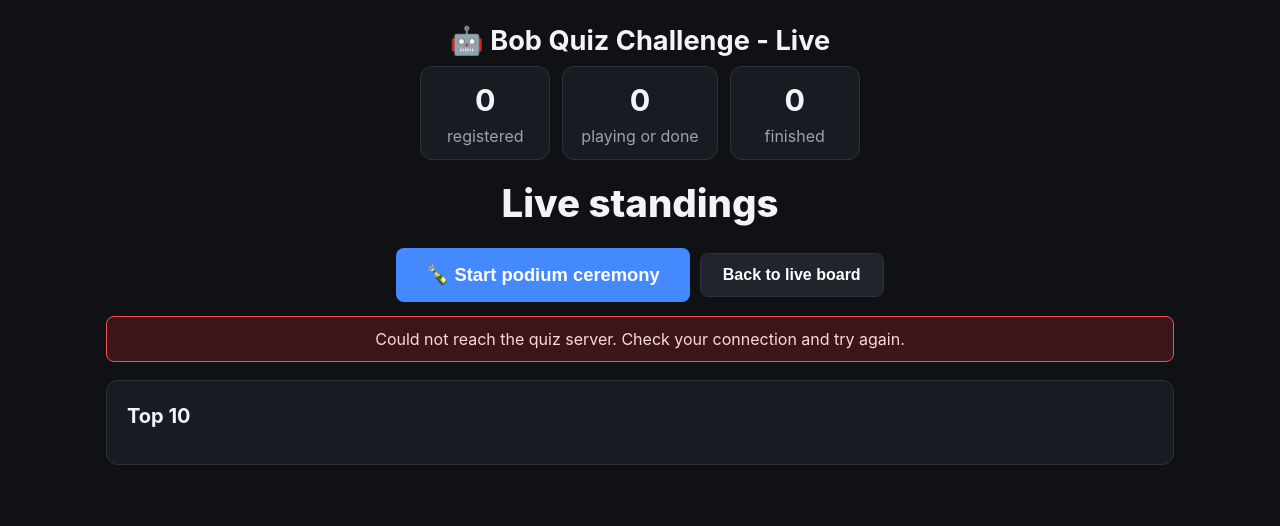
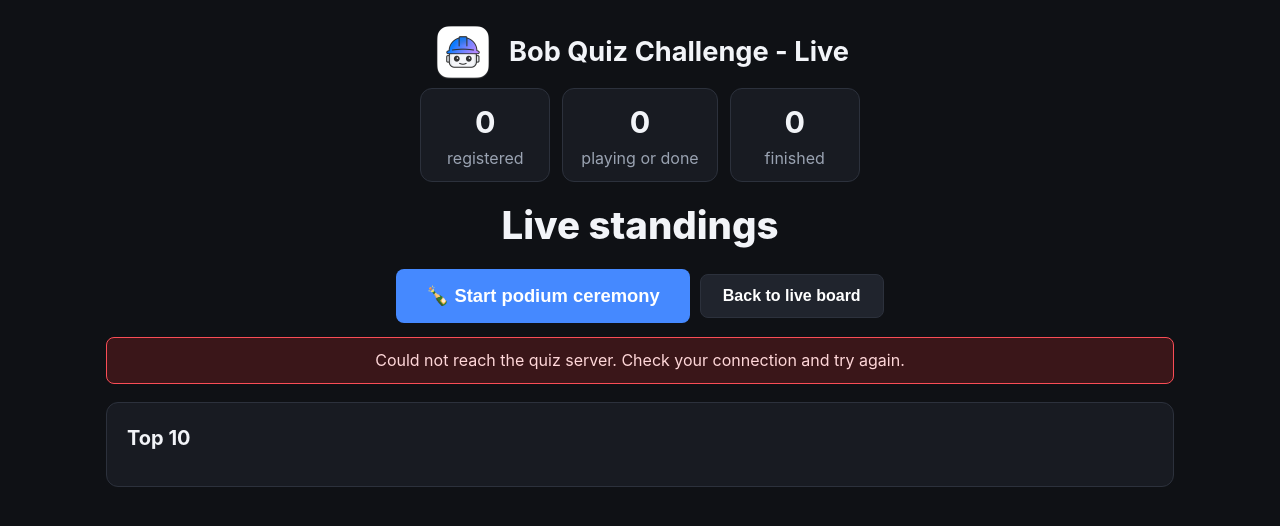
Before and after one commit to uki-qualicon-26/quiz, a plain HTML site: page presenter.html in a window 1280 px wide. Drawn offline with Linux system fonts and the light colour scheme; no server answers.

Commit message:
Use IBM Bob logo in header and favicon

```diff
--- a/assets/styles.css
+++ b/assets/styles.css
@@ -135,3 +135,7 @@ input:focus-visible, button:focus-visible, .opt:focus-within { outline: 3px soli
 .mb { margin-bottom: 14px; }
 .mt { margin-top: 18px; }
 .left { text-align: left; }
+
+.logo-img { display: block; width: 56px; height: 56px; border-radius: 12px; flex: none; }
+.stage-title { display: flex; align-items: center; justify-content: center; gap: 14px; }
+.stage-title .logo-img { width: 64px; height: 64px; }
--- a/presenter.html
+++ b/presenter.html
@@ -7,12 +7,13 @@
   <meta name="referrer" content="no-referrer">
   <meta name="robots" content="noindex">
   <title>Bob Quiz - Big Screen</title>
+  <link rel="icon" type="image/png" href="assets/favicon.png">
   <link rel="stylesheet" href="assets/styles.css">
 </head>
 <body>
 <div class="confetti-layer" id="layer" aria-hidden="true"></div>
 <div class="wrap wide stage">
-  <h1>🤖 Bob Quiz Challenge - Live</h1>
+  <h1 class="stage-title"><img class="logo-img" src="assets/bob-logo.png" alt="IBM Bob" width="64" height="64"> <span>Bob Quiz Challenge - Live</span></h1>
   <div class="counters" aria-live="polite">
     <div class="counter"><b id="c-reg">0</b><span class="muted">registered</span></div>
     <div class="counter"><b id="c-start">0</b><span class="muted">playing or done</span></div>
```
Also changed, not shown: index.html (+2 -1 lines), assets/bob-logo.png (added), assets/favicon.png (added).
